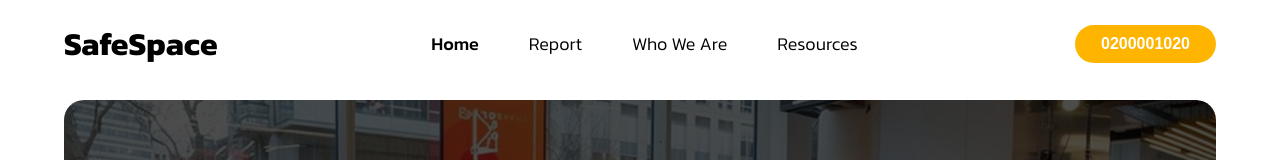
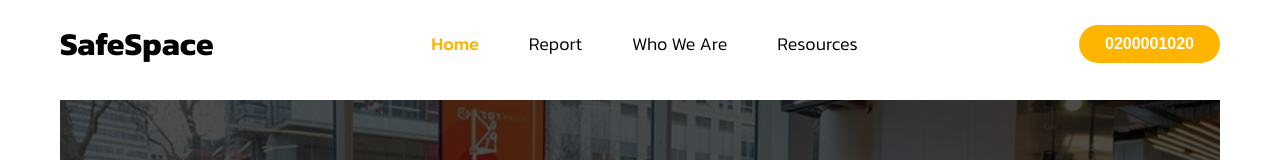
Before and after one commit to Skylark355/SafeSpace, a React (Vite) app: page / in a window 1280 px wide. Shown: the top 160 px of the page. Built offline with nearby package versions, Linux system fonts and the light colour scheme.

Commit message:
Working on resoponsiveness for hero section

```diff
--- a/src/Components/Hero/Hero.css
+++ b/src/Components/Hero/Hero.css
@@ -1,16 +1,18 @@
 .hero {
   background: url("../../assets/HeroSide.png") no-repeat;
   background-size: cover;
-  position: relative;
+  /* position: relative; */
   height: 40vw;
-  margin: 100px auto;
+  /* margin: 100px auto; */
   display: flex;
   flex-direction: column;
   color: white;
   align-items: center;
   text-align: center;
   justify-content: center;
-  border-radius: 20px;
+  /* border-radius: 20px; */
+  /* width: 100%; */
+  margin: 100px 60px;
 }
 
 .hero-contents {
@@ -85,14 +87,14 @@
 
 @media (min-width: 320px) and (max-width: 480px) {
   .hero {
-    width: 720px;
+    width: 680px;
     height: 500px;
   }
 }
 
 @media (min-width: 481px) and (max-width: 600px) {
   .hero {
-    width: 800px;
+    width: 760px;
     height: 500px;
   }
 
@@ -100,7 +102,7 @@
 
 @media (min-width: 601px) and (max-width: 800px) {
   .hero {
-    width: 850px;
+    width: 800px;
     height: 500px;
   }
 }
@@ -119,3 +121,10 @@
     height: 500px;
   }
 }
+
+@media (min-width: 1025px) and (max-width: 1110px) {
+  .hero {
+    width: 960px;
+    height: 500px;
+  }
+}
--- a/src/Components/Navbar/Navbar.css
+++ b/src/Components/Navbar/Navbar.css
@@ -1,10 +1,10 @@
 .navbar {
-  padding: 20px 0;
+  padding: 20px 60px;
   display: flex;
   align-items: center;
   justify-content: space-between;
   position: fixed;
-  width: 90%;
+  width: 100%;
   top: 0;
   z-index: 1111;
   background-color: white;
@@ -44,6 +44,10 @@
   padding-bottom: 2px;
   /* border-bottom: 2px solid #ffb400; */
   font-weight: 500;
+}
+
+.navbar a.active {
+  color: #ffb400;
 }
 
 .emergency-contact {
--- a/src/index.css
+++ b/src/index.css
@@ -17,7 +17,7 @@ a {
   color: inherit;
 }
 
-.app {
+/* .app {
   width: 90%;
   margin: auto;
-}
+} */
```
